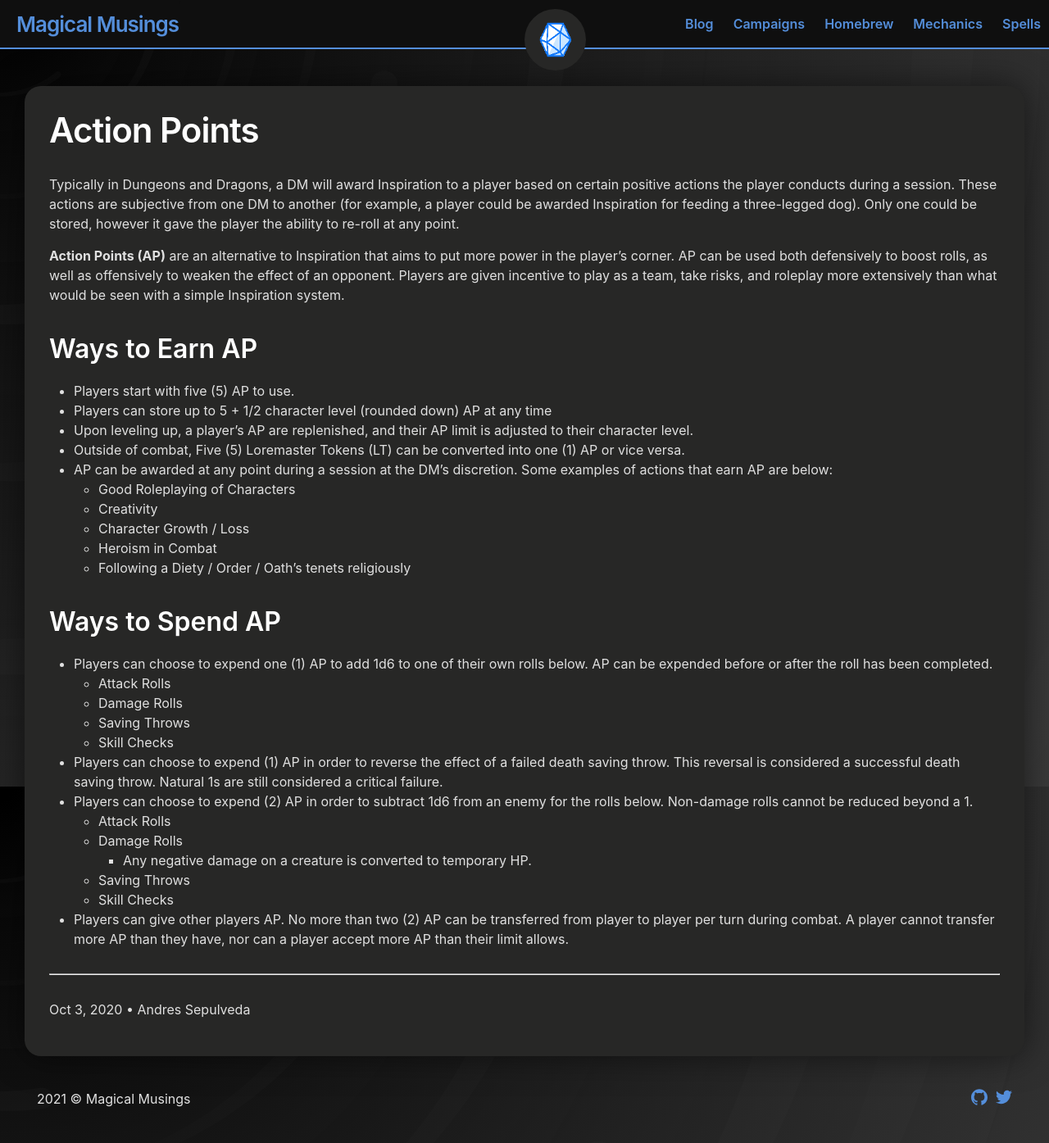
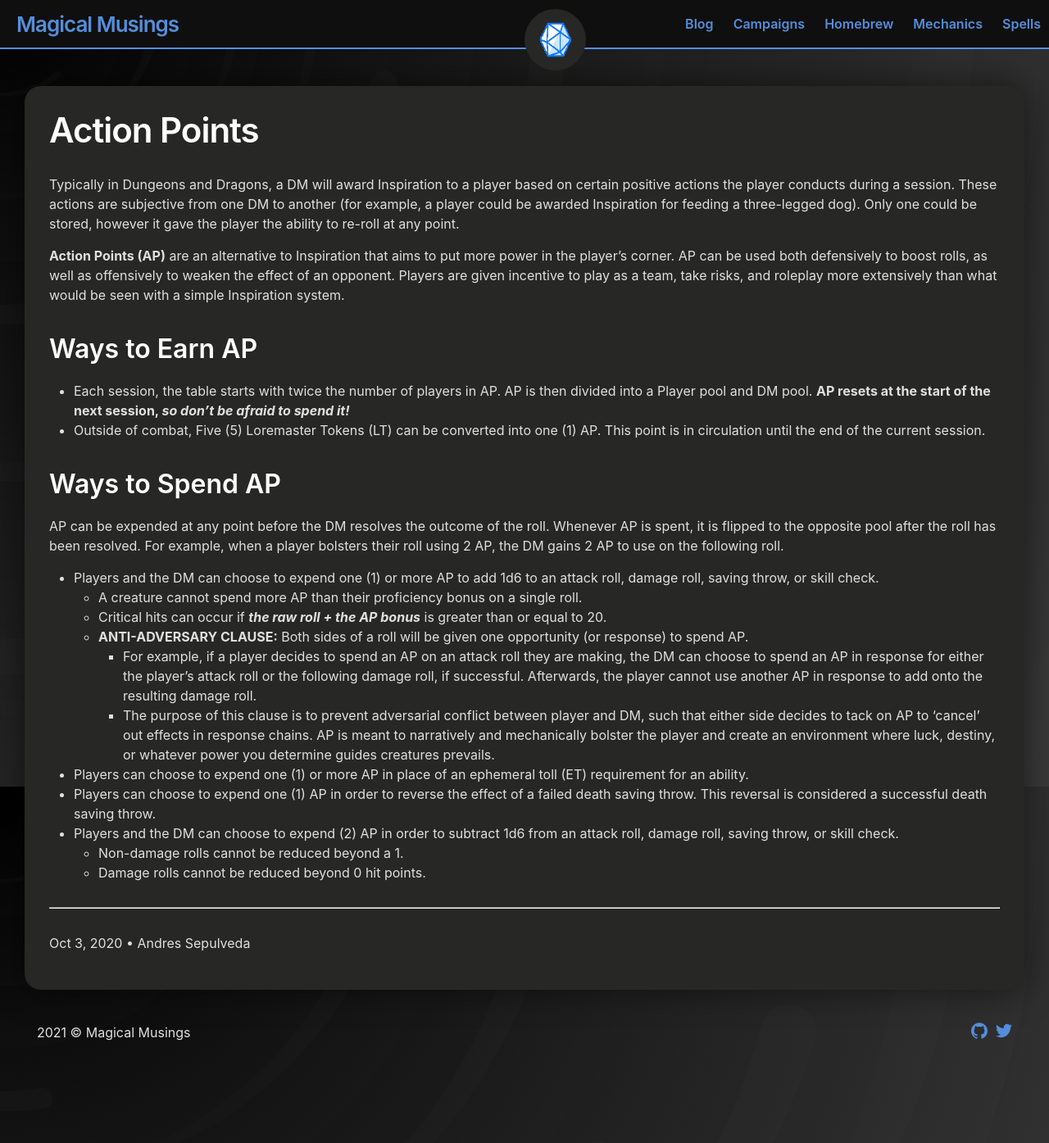
Before and after one commit to andersthemagi/magicalmusings.github.io, a Jekyll site: the page built from _posts/mechanics/2020-10-03-mechanics-ap.md, in a window 1280 px wide and 1395 px high. Shown: the whole window at 82% size. Built offline with Jekyll 4.4.1, drawn with Linux system fonts in a browser that asks for light colours.

Commit message:
Update 2020-10-03-mechanics-ap.md

```diff
--- a/_posts/mechanics/2020-10-03-mechanics-ap.md
+++ b/_posts/mechanics/2020-10-03-mechanics-ap.md
@@ -12,29 +12,21 @@ Typically in Dungeons and Dragons, a DM will award Inspiration to a player based
 
 ## Ways to Earn AP
 
-- Players start with five (5) AP to use.
-- Players can store up to 5 + 1/2 character level (rounded down) AP at any time
-- Upon leveling up, a player's AP are replenished, and their AP limit is adjusted to their character level.
-- Outside of combat, Five (5) Loremaster Tokens (LT) can be converted into one (1) AP or vice versa.
-- AP can be awarded at any point during a session at the DM's discretion. Some examples of actions that earn AP are below:
-  - Good Roleplaying of Characters
-  - Creativity
-  - Character Growth / Loss
-  - Heroism in Combat
-  - Following a Diety / Order / Oath's tenets religiously
+- Each session, the table starts with twice the number of players in AP. AP is then divided into a Player pool and DM pool. **AP resets at the start of the next session, *so don't be afraid to spend it!***
+- Outside of combat, Five (5) Loremaster Tokens (LT) can be converted into one (1) AP. This point is in circulation until the end of the current session.
 
 ## Ways to Spend AP
 
-- Players can choose to expend one (1) AP to add 1d6 to one of their own rolls below. AP can be expended before or after the roll has been completed.
-  - Attack Rolls
-  - Damage Rolls
-  - Saving Throws
-  - Skill Checks
-- Players can choose to expend (1) AP in order to reverse the effect of a failed death saving throw. This reversal is considered a successful death saving throw. Natural 1s are still considered a critical failure.
-- Players can choose to expend (2) AP in order to subtract 1d6 from an enemy for the rolls below. Non-damage rolls cannot be reduced beyond a 1.
-  - Attack Rolls
-  - Damage Rolls
-	- Any negative damage on a creature is converted to temporary HP.
-  - Saving Throws
-  - Skill Checks
-- Players can give other players AP. No more than two (2) AP can be transferred from player to player per turn during combat. A player cannot transfer more AP than they have, nor can a player accept more AP than their limit allows.
+AP can be expended at any point before the DM resolves the outcome of the roll. Whenever AP is spent, it is flipped to the opposite pool after the roll has been resolved. For example, when a player bolsters their roll using 2 AP, the DM gains 2 AP to use on the following roll.
+
+- Players and the DM can choose to expend one (1) or more AP to add 1d6 to an attack roll, damage roll, saving throw, or skill check.
+  - A creature cannot spend more AP than their proficiency bonus on a single roll.
+  - Critical hits can occur if ***the raw roll + the AP bonus*** is greater than or equal to 20.
+  - **ANTI-ADVERSARY CLAUSE:** Both sides of a roll will be given one opportunity (or response) to spend AP.
+    - For example, if a player decides to spend an AP on an attack roll they are making, the DM can choose to spend an AP in response for either the player's attack roll or the following damage roll, if successful. Afterwards, the player cannot use another AP in response to add onto the resulting damage roll.
+    - The purpose of this clause is to prevent adversarial conflict between player and DM, such that either side decides to tack on AP to 'cancel' out effects in response chains. AP is meant to narratively and mechanically bolster the player and create an environment where luck, destiny, or whatever power you determine guides creatures prevails.
+- Players can choose to expend one (1) or more AP in place of an ephemeral toll (ET) requirement for an ability.
+- Players can choose to expend one (1) AP in order to reverse the effect of a failed death saving throw. This reversal is considered a successful death saving throw.
+- Players and the DM can choose to expend (2) AP in order to subtract 1d6 from an attack roll, damage roll, saving throw, or skill check.
+  - Non-damage rolls cannot be reduced beyond a 1.
+  - Damage rolls cannot be reduced beyond 0 hit points.
```
